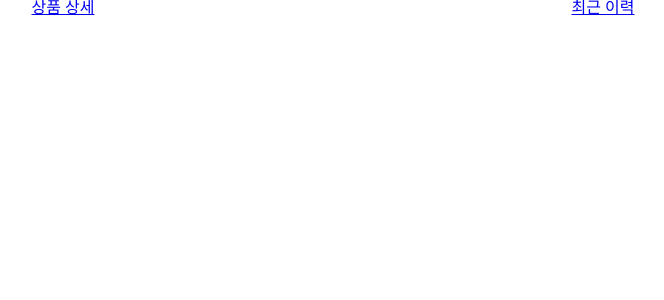
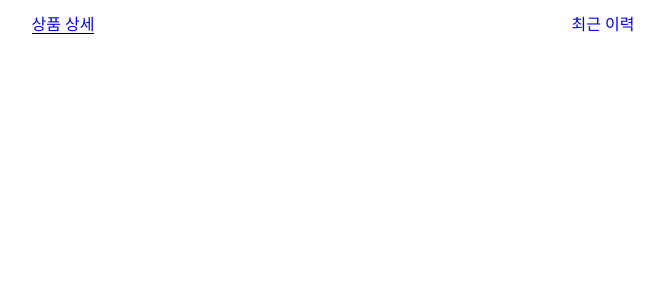
Before and after one commit to SeongsangCHO/wanted-preonboarding-subject-2, a React (Create React App) app: page /product in a window 1280 px wide. Shown: the top 300 px of the page, without its empty margins (307-971 px from the left). Built offline with nearby package versions, Linux system fonts and the light colour scheme.

Commit message:
[#1] fix: navbar를 route에 작성하면 에러발생, 제거 후 분리

```diff
--- a/src/App.js
+++ b/src/App.js
@@ -18,7 +18,6 @@ class App extends React.Component {
         <GlobalStyle />
         <Container>
           <Switch>
-            <Header></Header>
             <Route exact path='/'>
               <Redirect to='/recentList'></Redirect>
             </Route>
--- a/src/Components/Navbar/index.js
+++ b/src/Components/Navbar/index.js
@@ -30,7 +30,7 @@ class Navbar extends Component {
           <PageSelector>
             <Link
               className={
-                window.location.pathname === "/product" ? "disable-link" : ""
+                window.location.pathname === "/product" ? "disable-link" : "active-link"
               }
               to='/product'
             >
@@ -41,7 +41,7 @@ class Navbar extends Component {
             <Link
               to='/recentList'
               className={
-                window.location.pathname === "/recentList" ? "disable-link" : ""
+                window.location.pathname === "/recentList" ? "disable-link" : "active-link"
               }
             >
               최근 이력
--- a/src/Components/Navbar/style.js
+++ b/src/Components/Navbar/style.js
@@ -5,12 +5,18 @@ export const NavbarWrapper = styled.nav``;
 export const PageSelectorList = styled.ul`
   display: flex;
   justify-content: space-around;
+  height: 50px;
+  align-items: center;
 `;
 
 export const PageSelector = styled.li`
   width: 100%;
   text-align: center;
+  & > a {
+    text-decoration: none;
+  }
   & > a.disable-link {
     pointer-events: none;
+    border-bottom: 1px solid black;
   }
 `;
--- a/src/Pages/Product/index.js
+++ b/src/Pages/Product/index.js
@@ -1,5 +1,7 @@
 import React, { Component } from "react";
 import PropTypes from "prop-types";
+import Header from "../../Components/Header";
+import { Container } from "../../Components/Header/style";
 
 class ProductPage extends Component {
   constructor(props) {
@@ -21,7 +23,11 @@ class ProductPage extends Component {
   componentWillUnmount() {}
 
   render() {
-    return <div>Product Page</div>;
+    return (
+      <Container>
+        <Header></Header>
+      </Container>
+    );
   }
 }
 
--- a/src/Pages/Product/style.js
+++ b/src/Pages/Product/style.js
@@ -1 +1,5 @@
 import styled from "styled-components";
+
+export const Container = styled.div`
+  width: 100%;
+`;
--- a/src/Pages/RecentList/index.js
+++ b/src/Pages/RecentList/index.js
@@ -1,5 +1,4 @@
 import React, { Component } from "react";
-import PropTypes from "prop-types";
 import Header from "../../Components/Header";
 import { Container } from "./style";
 
@@ -19,7 +18,11 @@ class RecentListPage extends Component {
   componentWillUnmount() {}
 
   render() {
-    return <Container></Container>;
+    return (
+      <Container>
+        <Header></Header>
+      </Container>
+    );
   }
 }
 
```
